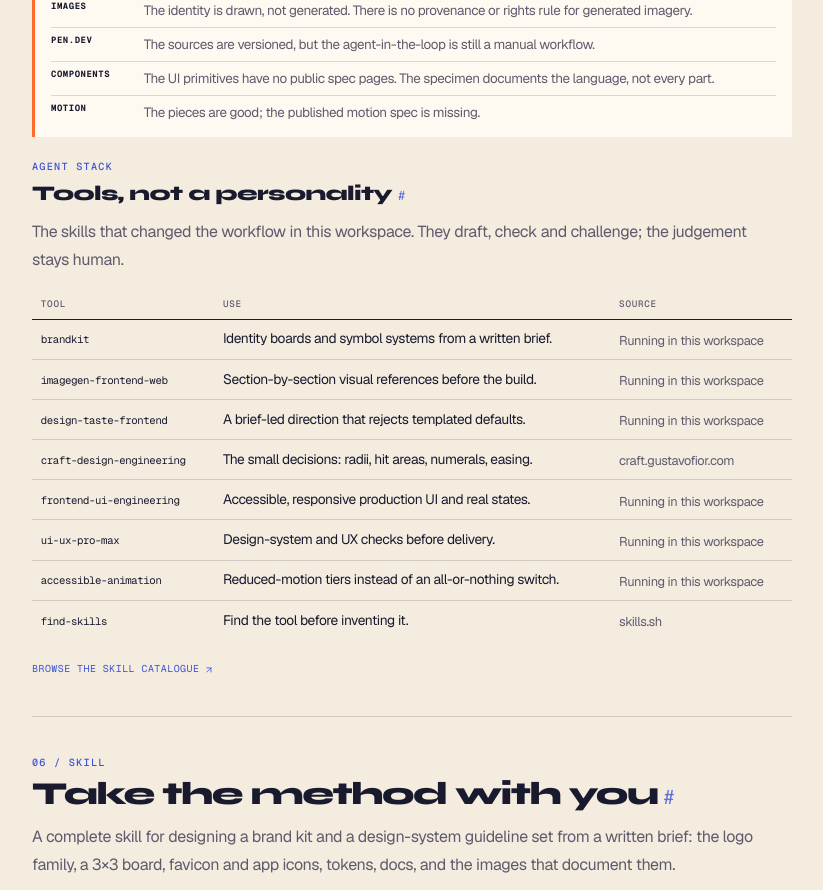
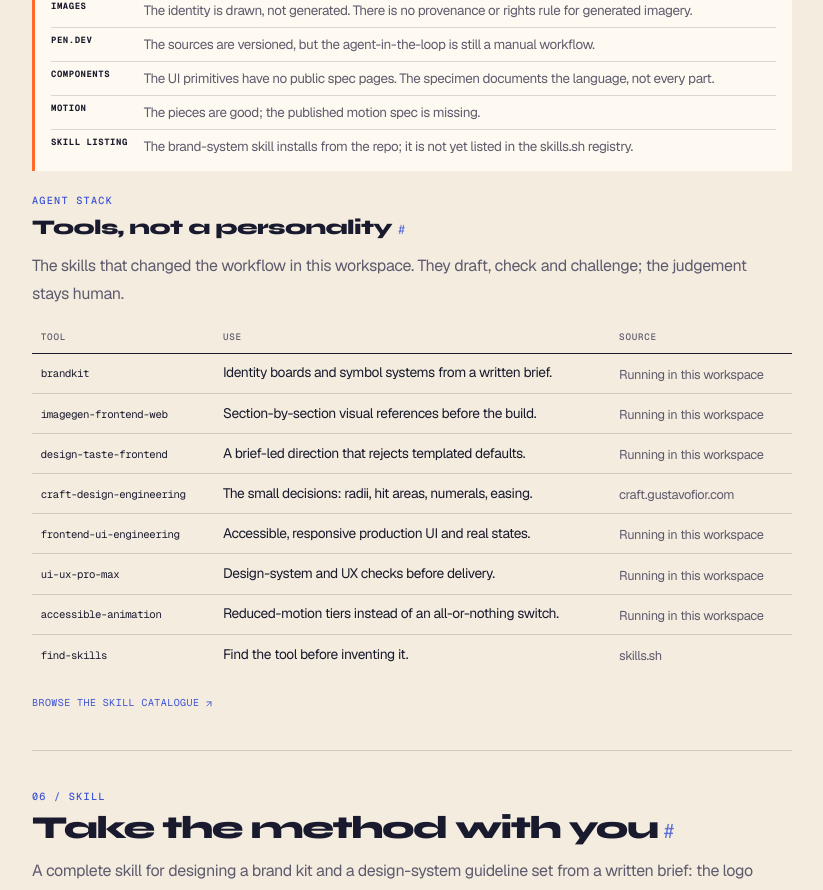
Before and after one commit to adityahimaone/sunnyside, a Next.js app: page /design-engineering in a window 1280 px wide. Shown: the part 8620-9510 px from the top of the page, without its empty margins (370-1193 px from the left). Built offline with nearby package versions, Linux system fonts and the light colour scheme; no server answers.

Commit message:
docs(practice): name the skill-listing gap and finish the board starter

```diff
--- a/features/design-engineering/design-engineering-data.ts
+++ b/features/design-engineering/design-engineering-data.ts
@@ -519,6 +519,10 @@ export const GAPS = [
     label: 'Motion',
     line: 'The pieces are good; the published motion spec is missing.',
   },
+  {
+    label: 'Skill listing',
+    line: 'The brand-system skill installs from the repo; it is not yet listed in the skills.sh registry.',
+  },
 ]
 
 export const AGENT_SKILLS: AgentSkill[] = [
--- a/skills/sunnyside-brand-system/templates/brandkit.html
+++ b/skills/sunnyside-brand-system/templates/brandkit.html
@@ -505,6 +505,7 @@
         <svg viewBox="0 0 64 64" aria-hidden="true">
           <rect x="3" y="3" width="58" height="58" rx="16" fill="#3d53d6" stroke="#191a2e" stroke-width="2.6" />
           <circle cx="32" cy="32" r="15" fill="#ffd23f" stroke="#191a2e" stroke-width="2.6" />
+          <path d="M24 38V26l16 12V26" fill="none" stroke="#191a2e" stroke-width="3" stroke-linecap="round" stroke-linejoin="round" />
         </svg>
         <span>Replace the mark</span>
       </div>
@@ -588,6 +589,7 @@
         <svg viewBox="0 0 64 64" aria-hidden="true">
           <rect x="3" y="3" width="58" height="58" rx="16" fill="#3d53d6" stroke="#191a2e" stroke-width="2.6" />
           <circle cx="32" cy="32" r="15" fill="#ffd23f" stroke="#191a2e" stroke-width="2.6" />
+          <path d="M24 38V26l16 12V26" fill="none" stroke="#191a2e" stroke-width="3" stroke-linecap="round" stroke-linejoin="round" />
         </svg>
         <span>Your brand — Site</span><i>×</i>
       </div>
```
